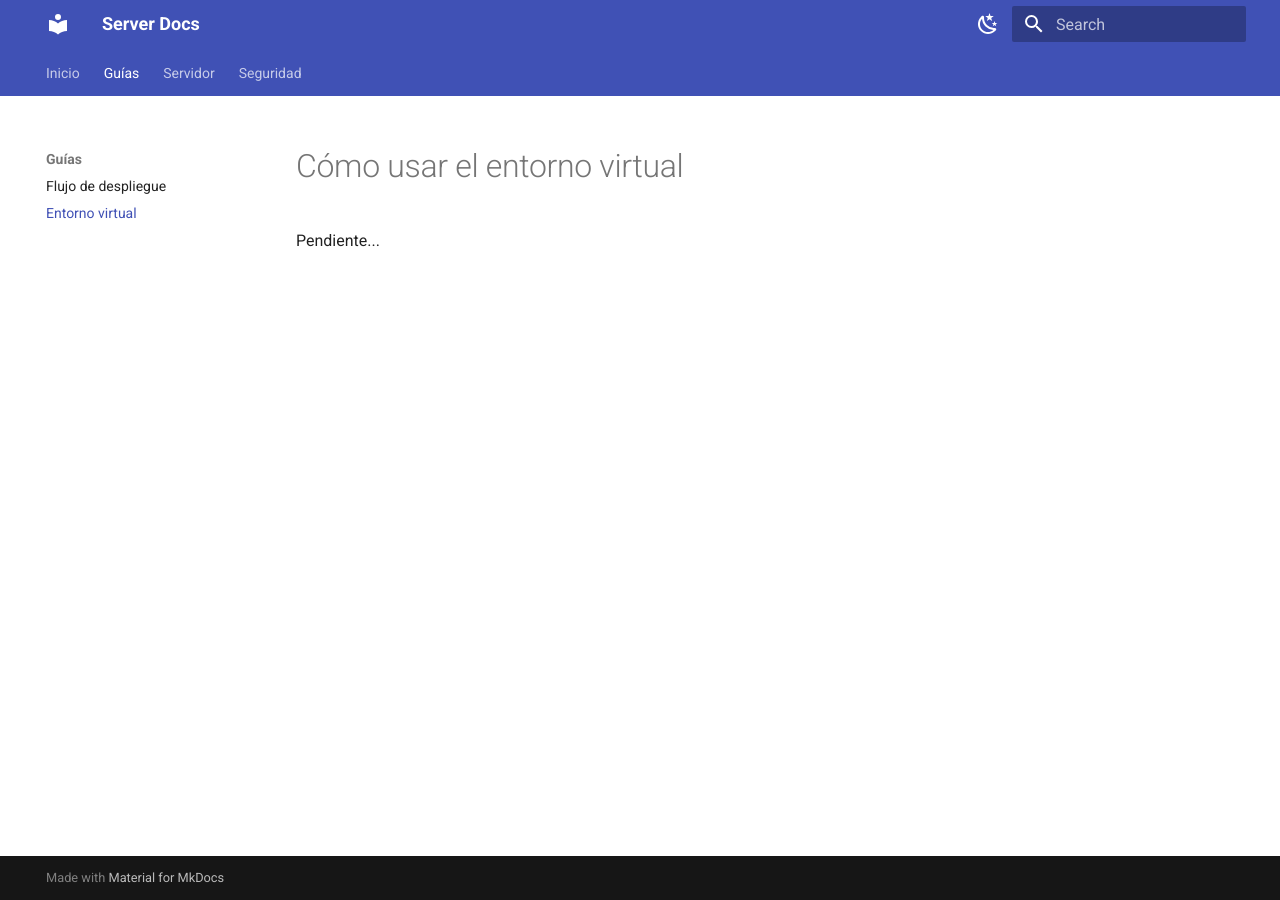
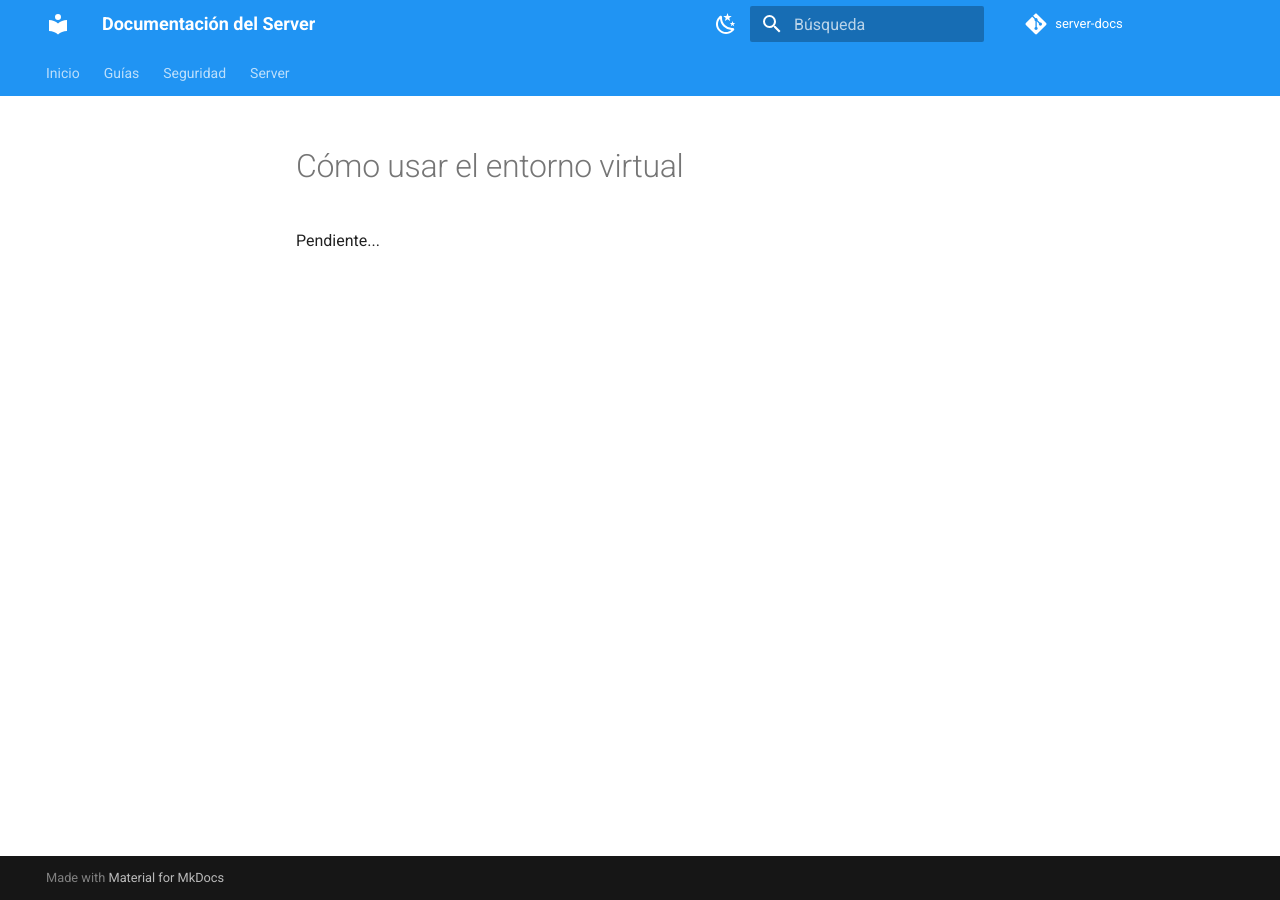
Before and after one commit to agustineavila/server-docs, an MkDocs documentation site: the page built from docs/guides/virtualenv.md, in a window 1280 px wide. Built offline with MkDocs 1.6.1 and Material for MkDocs 9.7.7, drawn with Linux system fonts in a browser that asks for light colours; comment, search, counter and statistics services are not loaded.

Commit message:
personalizando la web

```diff
--- a/mkdocs.yml
+++ b/mkdocs.yml
@@ -1,52 +1,42 @@
-site_name: Server Docs
-site_url: http://192.168.68.19/docs/
+site_name: "Documentación del Server"
+site_url: "http://192.168.68.19/docs"
+repo_url: "https://github.com/TU_USUARIO/server-docs"
+repo_name: "server-docs"
+
 theme:
   name: material
+  language: es
+  features:
+    - navigation.instant
+    - navigation.tabs
+    - navigation.sections
+    - navigation.expand
+    - content.code.copy
+    - content.code.annotate
+    - content.tabs.link
+    - toc.integrate
+    - search.highlight
+    - search.share
   palette:
     - scheme: default
-      primary: indigo
-      accent: indigo
+      primary: blue
+      accent: blue
       toggle:
         icon: material/weather-night
-        name: Cambiar al modo oscuro
+        name: Cambiar a modo oscuro
     - scheme: slate
-      primary: indigo
-      accent: indigo
+      primary: blue
+      accent: blue
       toggle:
         icon: material/weather-sunny
-        name: Cambiar al modo claro
-  features:
-    - navigation.instant
-    - navigation.sections
-    - navigation.top
-    - navigation.tabs
-    - content.code.copy
-    - content.code.annotate
-    - content.code.select
+        name: Cambiar a modo claro
 
 nav:
   - Inicio: index.md
   - Guías:
-      - Flujo de despliegue: guides/workflow.md
-      - Entorno virtual: guides/virtualenv.md
-  - Servidor:
-      - Nginx: server/nginx.md
-      - Docker: server/docker.md
+      - NGINX: guides/nginx.md
+      - Servicios: guides/servicios.md
   - Seguridad:
-      - Firewall: security/ufw.md
-      - Puertos abiertos: security/ports.md
-
-markdown_extensions:
-  - admonition
-  - codehilite
-  - toc:
-      permalink: true
-  - pymdownx.superfences
-  - pymdownx.details
-  - pymdownx.highlight
-  - pymdownx.inlinehilite
-  - pymdownx.mark
-  - pymdownx.snippets
-
-plugins:
-  - search
+      - Firewall: security/firewall.md
+  - Server:
+      - Estructura: server/estructura.md
```
